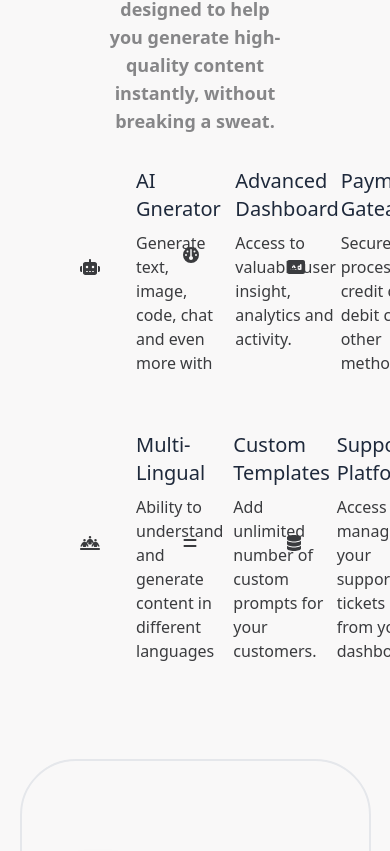
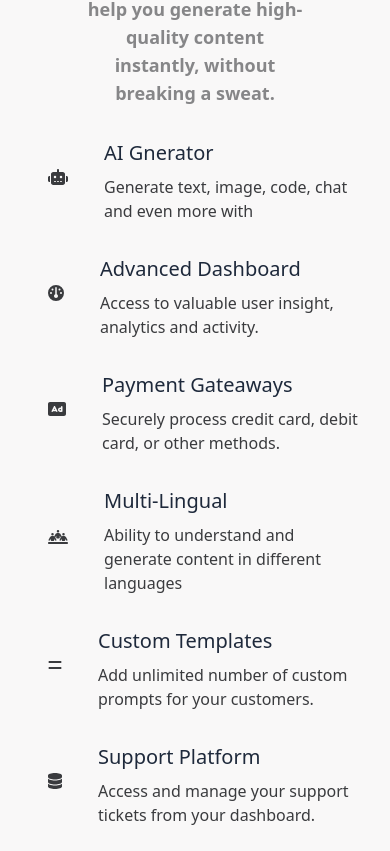
Before and after one commit to solomon-mh/ai-website-ui-clone, a React (Vite) app: page / in a window 390 px wide. Shown: the part 1453-2304 px from the top of the page. Built offline with nearby package versions, Linux system fonts and the light colour scheme.

Commit message:
working on responsiveness

```diff
--- a/src/components/Features.jsx
+++ b/src/components/Features.jsx
@@ -25,13 +25,15 @@ const Features = () => {
     );
   });
   return (
-    <div className='text-center  py-24 px-12'>
+    <div className='text-center px-4  py-24 md:px-12'>
       <h1 className='text-5xl py-6'>The future of AI.</h1>
       <p className='w-3/4 font-semibold opacity-60  m-auto p-6 text-lg  '>
         Jibyte AI is designed to help you generate high-quality content
         instantly, without breaking a sweat.
       </p>
-      <div className='grid grid-cols-3 gap-12 px-4'>{listOfFeatures}</div>
+      <div className='grid gap-6 md:grid-cols-3 md:gap-12 px-4'>
+        {listOfFeatures}
+      </div>
     </div>
   );
 };
```
